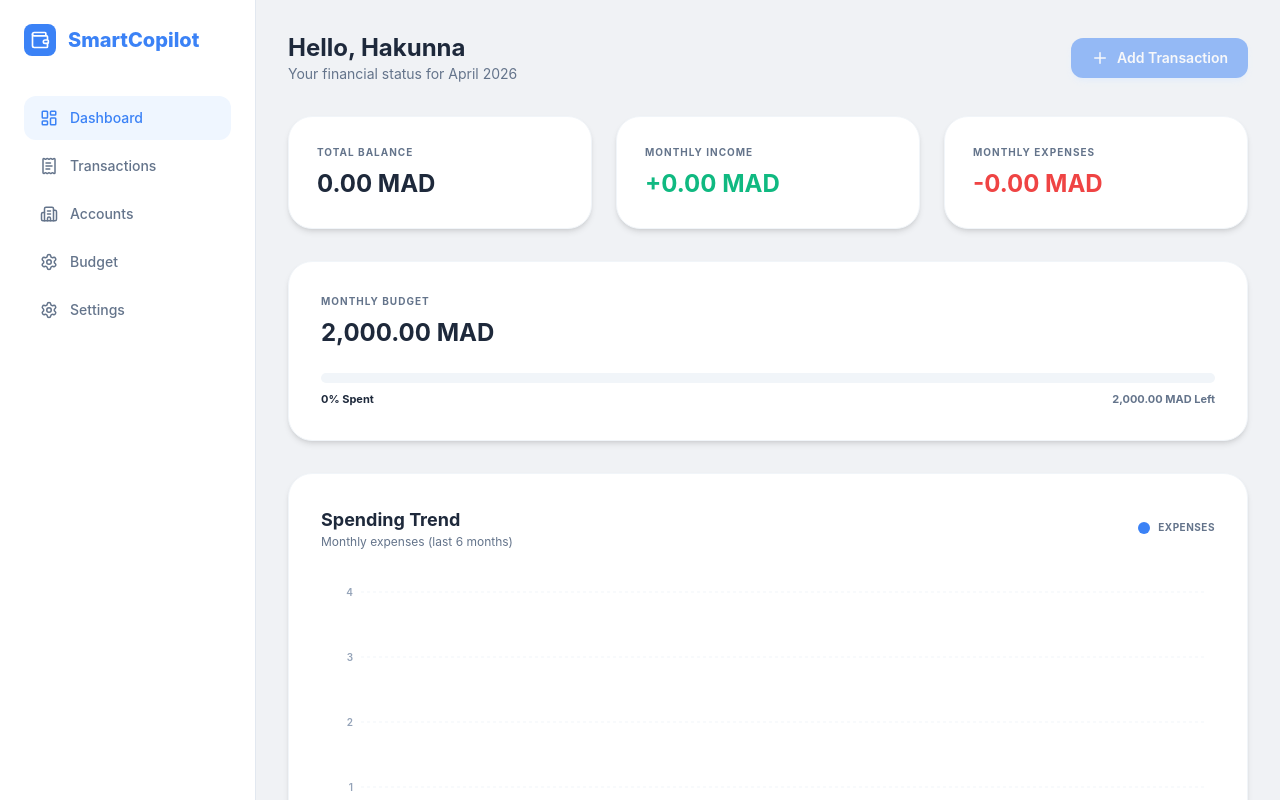
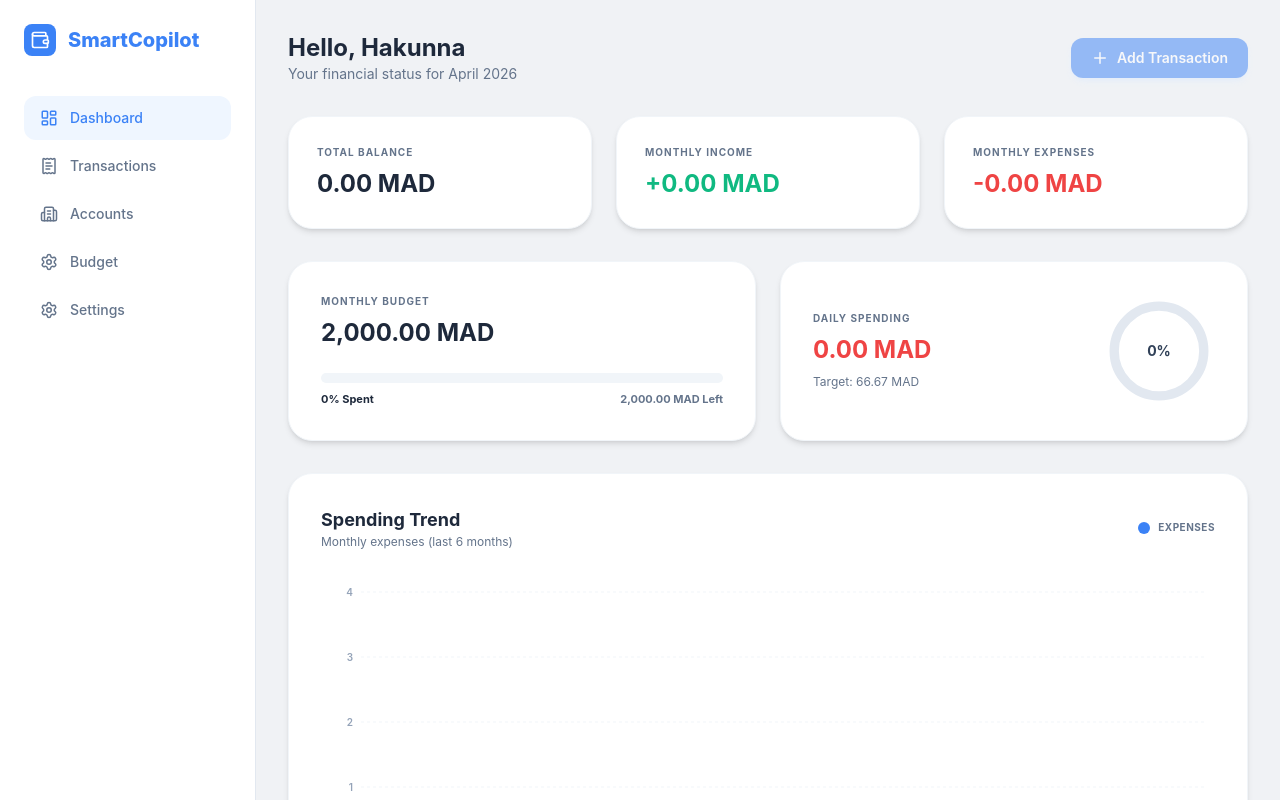
Before and after one commit to hakunnna2/tracker-money, a React (Vite) app: page / in a window 1280 px wide. Shown: the top 800 px of the page. Built offline with nearby package versions, Linux system fonts and the light colour scheme.

Commit message:
feat: add daily spending ring and align wallet budget scope

```diff
--- a/index.html
+++ b/index.html
@@ -20,7 +20,7 @@
     <link rel="icon" type="image/png" href="/icons/icon-192-v2.png" />
 
     <!-- PWA Manifest -->
-    <link rel="manifest" href="/manifest.webmanifest?v=20260418-2" />
+    <link rel="manifest" href="/manifest.webmanifest?v=20260418-3" />
 
     <!-- Title -->
     <title>Smart Financial Copilot</title>
@@ -31,7 +31,7 @@
     <script>
       if ('serviceWorker' in navigator) {
         window.addEventListener('load', () => {
-          navigator.serviceWorker.register('/sw.js?v=20260418-2').then(
+          navigator.serviceWorker.register('/sw.js?v=20260418-3').then(
             reg => {
               console.log('Service Worker registered', reg);
               reg.update();
--- a/public/sw.js
+++ b/public/sw.js
@@ -1,4 +1,4 @@
-const CACHE_NAME = 'financial-copilot-v7';
+const CACHE_NAME = 'financial-copilot-v8';
 const ASSETS_TO_CACHE = ['/'];
 
 self.addEventListener('message', (event) => {
--- a/src/App.tsx
+++ b/src/App.tsx
@@ -73,14 +73,20 @@ export default function App() {
   }, [toastMessage]);
 
   const currentMonthExpenses = useMemo(() => {
+    const walletAccount = accounts.find((account) => account.name.trim().toLowerCase() === 'wallet') || accounts[0];
     const now = new Date();
     return transactions
       .filter((t) => {
         const d = parseLocalDate(t.date);
-        return t.type === 'expense' && d.getMonth() === now.getMonth() && d.getFullYear() === now.getFullYear();
+        return (
+          t.type === 'expense' &&
+          t.accountId === walletAccount?.id &&
+          d.getMonth() === now.getMonth() &&
+          d.getFullYear() === now.getFullYear()
+        );
       })
       .reduce((acc, t) => acc + t.amount, 0);
-  }, [transactions]);
+  }, [transactions, accounts]);
 
   const budgetSpentPercent = Math.min(100, (currentMonthExpenses / (budget.monthlyLimit || 1)) * 100);
 
--- a/src/components/tabs/DashboardView.tsx
+++ b/src/components/tabs/DashboardView.tsx
@@ -51,14 +51,17 @@ export default function DashboardView({
 }: DashboardViewProps) {
   const [shouldLoadChart, setShouldLoadChart] = useState(false);
 
+  const walletAccount = useMemo(
+    () => accounts.find((account) => account.name.trim().toLowerCase() === 'wallet') || accounts[0],
+    [accounts],
+  );
+
   useEffect(() => {
     const id = window.setTimeout(() => setShouldLoadChart(true), 0);
     return () => window.clearTimeout(id);
   }, []);
 
   const stats = useMemo(() => {
-    const walletAccount =
-      accounts.find((account) => account.name.trim().toLowerCase() === 'wallet') || accounts[0];
     const totalBalance = walletAccount
       ? transactions.reduce((sum, tx) => {
           if (tx.accountId === walletAccount.id) {
@@ -76,19 +79,29 @@ export default function DashboardView({
     const currentMonthExpenses = transactions
       .filter((t) => {
         const d = parseLocalDate(t.date);
-        return t.type === 'expense' && d.getMonth() === now.getMonth() && d.getFullYear() === now.getFullYear();
+        return (
+          t.type === 'expense' &&
+          t.accountId === walletAccount?.id &&
+          d.getMonth() === now.getMonth() &&
+          d.getFullYear() === now.getFullYear()
+        );
       })
       .reduce((acc, t) => acc + t.amount, 0);
 
     const currentMonthIncome = transactions
       .filter((t) => {
         const d = parseLocalDate(t.date);
-        return t.type === 'income' && d.getMonth() === now.getMonth() && d.getFullYear() === now.getFullYear();
+        return (
+          t.type === 'income' &&
+          t.accountId === walletAccount?.id &&
+          d.getMonth() === now.getMonth() &&
+          d.getFullYear() === now.getFullYear()
+        );
       })
       .reduce((acc, t) => acc + t.amount, 0);
 
     return { totalBalance, currentMonthExpenses, currentMonthIncome };
-  }, [transactions, accounts]);
+  }, [transactions, walletAccount]);
 
   const recentTransactions = useMemo(() => {
     const withIndex = transactions.map((tx, index) => ({ tx, index }));
@@ -111,6 +124,7 @@ export default function DashboardView({
         .filter(
           (t) =>
             t.type === 'expense' &&
+            t.accountId === walletAccount?.id &&
             parseLocalDate(t.date).getMonth() === d.getMonth() &&
             parseLocalDate(t.date).getFullYear() === d.getFullYear(),
         )
@@ -120,25 +134,62 @@ export default function DashboardView({
     }
 
     return months;
-  }, [transactions]);
+  }, [transactions, walletAccount]);
 
   const categoryTotals = useMemo(() => {
+    const now = new Date();
     const totals: Record<string, number> = {};
 
     for (const t of transactions) {
-      if (t.type === 'expense') {
+      const d = parseLocalDate(t.date);
+      const isCurrentMonth = d.getMonth() === now.getMonth() && d.getFullYear() === now.getFullYear();
+
+      if (t.type === 'expense' && t.accountId === walletAccount?.id && isCurrentMonth) {
         totals[t.category] = (totals[t.category] || 0) + t.amount;
       }
     }
 
-    const categoryEntries = Object.entries(totals)
-      .sort((a, b) => b[1] - a[1])
-      .slice(0, 5);
+    const sortedEntries = Object.entries(totals).sort((a, b) => b[1] - a[1]);
+    let categoryEntries = sortedEntries;
+
+    // Keep chart readable while preserving total spent by grouping smaller categories.
+    if (sortedEntries.length > 5) {
+      const primary = sortedEntries.slice(0, 4);
+      const remainingTotal = sortedEntries.slice(4).reduce((sum, [, amount]) => sum + amount, 0);
+      categoryEntries = [...primary, ['Other Categories', remainingTotal]];
+    }
+
     const maxAmount = Math.max(...categoryEntries.map(([, amount]) => amount), 1);
     return { categoryEntries, maxAmount };
-  }, [transactions]);
+  }, [transactions, walletAccount]);
 
   const budgetSpentPercent = Math.min(100, (stats.currentMonthExpenses / (budget.monthlyLimit || 1)) * 100);
+  const dailyStats = useMemo(() => {
+    const now = new Date();
+    const daysInMonth = new Date(now.getFullYear(), now.getMonth() + 1, 0).getDate();
+    const todaySpent = transactions
+      .filter((t) => {
+        if (t.type !== 'expense') return false;
+        const d = parseLocalDate(t.date);
+        return (
+          t.accountId === walletAccount?.id &&
+          d.getDate() === now.getDate() &&
+          d.getMonth() === now.getMonth() &&
+          d.getFullYear() === now.getFullYear()
+        );
+      })
+      .reduce((sum, t) => sum + t.amount, 0);
+
+    const dailyTarget = budget.monthlyLimit / Math.max(daysInMonth, 1);
+    const progressRaw = (todaySpent / (dailyTarget || 1)) * 100;
+    const progress = Math.min(100, progressRaw);
+
+    return { todaySpent, dailyTarget, progress, progressRaw };
+  }, [transactions, budget.monthlyLimit, walletAccount]);
+
+  const circleRadius = 48;
+  const circleCircumference = 2 * Math.PI * circleRadius;
+  const circleOffset = circleCircumference - (dailyStats.progress / 100) * circleCircumference;
 
   return (
     <motion.div
@@ -154,7 +205,7 @@ export default function DashboardView({
         <StatCard label="Monthly Expenses" value={stats.currentMonthExpenses} type="expense" currency={currency} />
       </section>
 
-      <section className="grid grid-cols-1 gap-3 sm:gap-4 lg:gap-6">
+      <section className="grid grid-cols-1 lg:grid-cols-2 gap-3 sm:gap-4 lg:gap-6">
         <div className="bg-white rounded-3xl p-5 sm:p-6 lg:p-8 shadow-brand border border-slate-100 flex flex-col justify-between">
           <div>
             <p className="text-[10px] uppercase font-bold tracking-widest text-brand-muted mb-2">Monthly Budget</p>
@@ -173,6 +224,39 @@ export default function DashboardView({
               <span className="text-brand-muted">
                 {formatCurrency(Math.max(0, budget.monthlyLimit - stats.currentMonthExpenses), currency)} Left
               </span>
+            </div>
+          </div>
+        </div>
+
+        <div className="bg-white rounded-3xl p-5 sm:p-6 lg:p-8 shadow-brand border border-slate-100 flex items-center justify-between gap-5">
+          <div>
+            <p className="text-[10px] uppercase font-bold tracking-widest text-brand-muted mb-2">Daily Spending</p>
+            <h3 className="text-lg sm:text-xl lg:text-2xl font-bold text-brand-danger">
+              {formatCurrency(dailyStats.todaySpent, currency)}
+            </h3>
+            <p className="text-xs text-brand-muted mt-2">
+              Target: {formatCurrency(dailyStats.dailyTarget, currency)}
+            </p>
+          </div>
+
+          <div className="relative w-28 h-28 shrink-0">
+            <svg viewBox="0 0 120 120" className="w-full h-full -rotate-90">
+              <circle cx="60" cy="60" r={circleRadius} stroke="#e2e8f0" strokeWidth="10" fill="none" />
+              <circle
+                cx="60"
+                cy="60"
+                r={circleRadius}
+                stroke={dailyStats.progressRaw > 100 ? '#ef4444' : '#3b82f6'}
+                strokeWidth="10"
+                fill="none"
+                strokeLinecap="round"
+                strokeDasharray={circleCircumference}
+                strokeDashoffset={circleOffset}
+                className="transition-all duration-500"
+              />
+            </svg>
+            <div className="absolute inset-0 flex items-center justify-center text-sm font-bold text-slate-700">
+              {Math.round(dailyStats.progressRaw)}%
             </div>
           </div>
         </div>
@@ -254,7 +338,7 @@ export default function DashboardView({
         </div>
 
         <div className="bg-white rounded-3xl p-5 sm:p-6 shadow-brand border border-slate-100">
-          <h3 className="font-bold mb-6">Spending by Category</h3>
+          <h3 className="font-bold mb-6">Spending by Category (This Month)</h3>
           <div className="flex flex-col gap-5">
             {categoryTotals.categoryEntries.length === 0 && (
               <p className="text-sm text-brand-muted">No expense categories yet.</p>
--- a/src/components/tabs/SettingsView.tsx
+++ b/src/components/tabs/SettingsView.tsx
@@ -32,7 +32,7 @@ export default function SettingsView({ onClearData }: SettingsViewProps) {
           </div>
           <div className="p-4 bg-slate-50 rounded-xl border border-slate-100">
             <p className="text-xs font-bold text-brand-muted uppercase tracking-widest mb-1">App Version</p>
-            <p className="text-sm font-semibold text-brand-text">v20260418-2</p>
+            <p className="text-sm font-semibold text-brand-text">v20260418-3</p>
           </div>
           <button
             onClick={onClearData}
```
